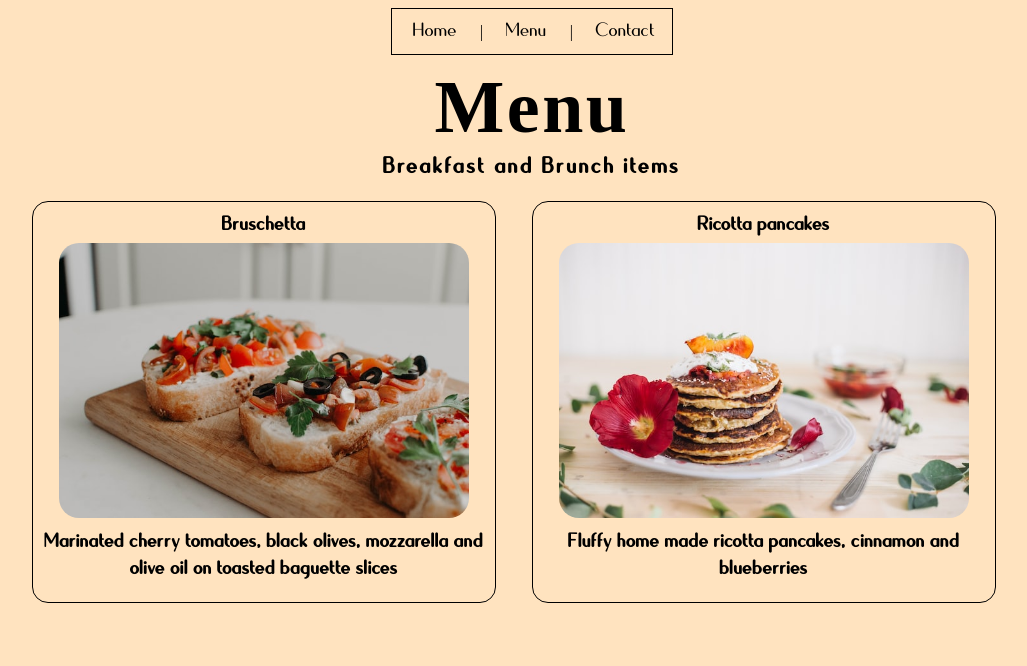
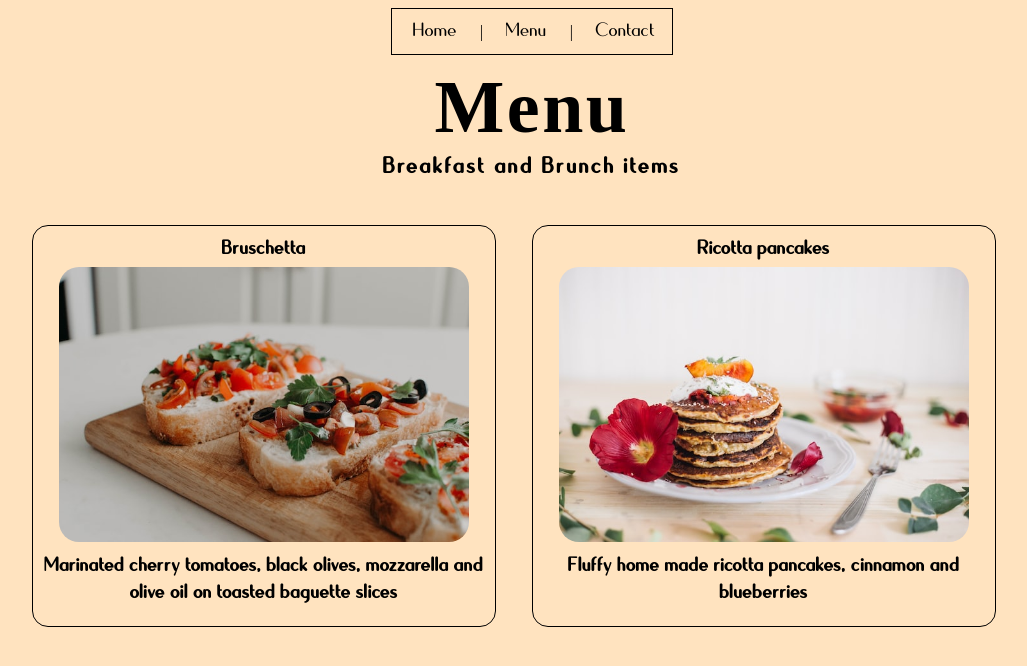
Before and after one commit to YousufRab/Restaurant_page, a website built with webpack: page dist/index.html in a window 1280 px wide. Shown: the whole page, without its empty margins (108-1135 px from the left). Built offline with nearby package versions, Linux system fonts and the light colour scheme; files whose address does not match are found by name.

Commit message:
Add row-gap property to BrunchCon and set it to 24px

```diff
--- a/src/style.css
+++ b/src/style.css
@@ -109,6 +109,7 @@ p {
     margin-left: auto;
     margin-right: auto;
     display: grid;
+    row-gap: 24px;
     grid-template-rows: auto repeat(1fr);
     grid-template-columns: 1fr 1fr;
 }
```
